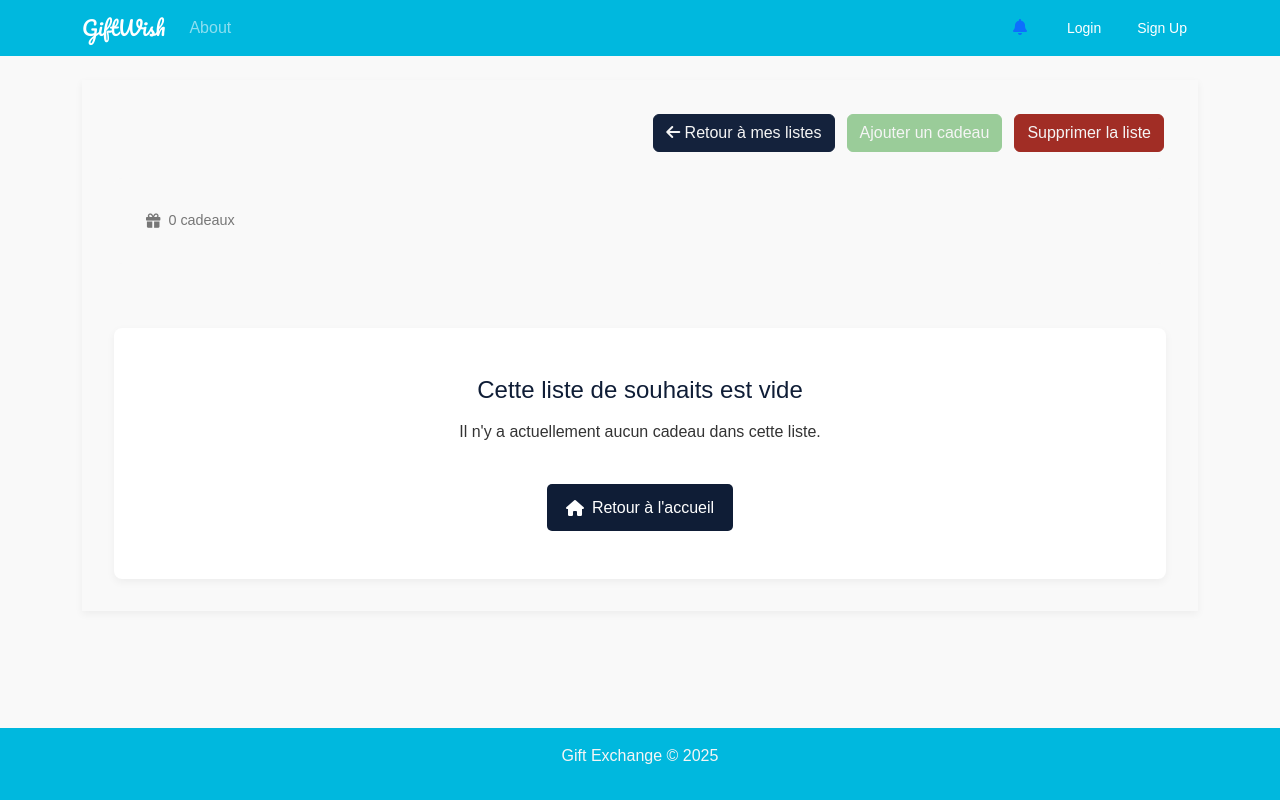
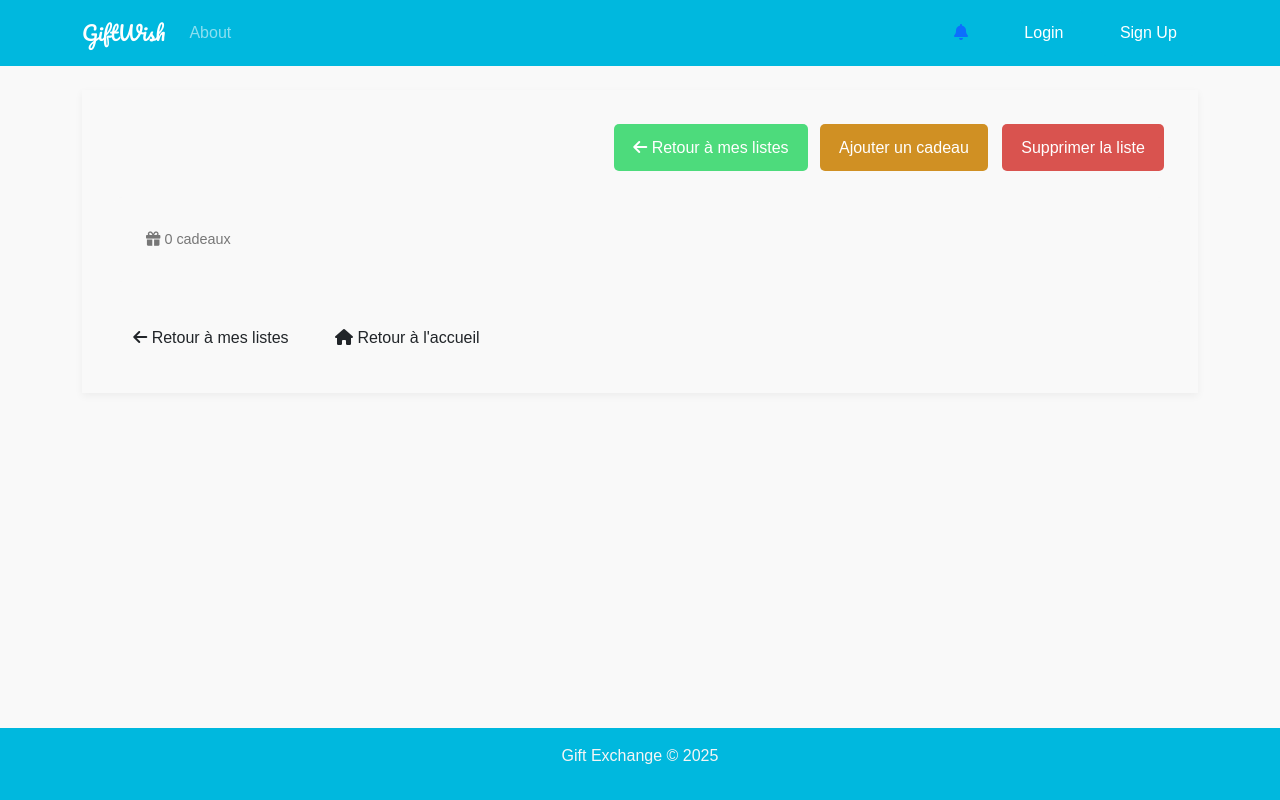
Before and after one commit to nawalchahboune/projetUEG, a Symfony app: template templates/wishlist/index.html.twig in a window 1280 px wide. Run offline with Twig, Linux system fonts and the light colour scheme; the template is opened without the code that fills it, so the values that code supplies are empty; some libraries are stand-ins or nearby versions.

Commit message:
restrictions ajouter cadeau / supprimer

```diff
--- a/templates/wishlist/index.html.twig
+++ b/templates/wishlist/index.html.twig
@@ -10,7 +10,6 @@
             margin: 0 auto;
             padding: 2rem;
             box-shadow: 0 3px 8px rgba(0,0,0,0.05);
-
         }
 
         .shared-header {
@@ -24,15 +23,8 @@
         .shared-title {
             font-size: 2.5rem;
             font-weight: 700;
-        color: #0f1d36;
+            color:rgb(0, 0, 0);
             margin-bottom: 1rem;
-    }
-
-    .shared-description {
-        color: #666;
-        font-size: 1.1rem;
-        max-width: 800px;
-        margin: 0 auto 1.5rem;
         }
 
         .shared-meta {
@@ -42,350 +34,56 @@
             font-size: 0.9rem;
         }
 
-    .shared-meta-item {
+        .btn-group-actions {
             display: flex;
+            flex-wrap: wrap;
+            gap: 10px;
+            justify-content: flex-end;
             align-items: center;
-        gap: 0.5rem;
         }
 
-    .user-info {
-        background-color: white;
-        padding: 1rem 2rem;
-        border-radius: 50px;
-        display: inline-flex;
-        align-items: center;
-        gap: 1rem;
-        margin: 1.5rem auto;
-        box-shadow: 0 3px 8px rgba(0,0,0,0.05);
-    }
-
-    .user-avatar {
-        width: 40px;
-        height: 40px;
-        border-radius: 50%;
-        object-fit: cover;
-    }
-
-    .user-name {
-        font-weight: 600;
-        color: #0f1d36;
-    }
-
-    /* Items grid */
-    .items-grid {
-        display: grid;
-        grid-template-columns: repeat(auto-fill, minmax(300px, 1fr));
-        gap: 2rem;
-    }
-
-    .item-card {
-        border: 1px solid #e0e0e0;
-        border-radius: 8px;
-        overflow: hidden;
-        background-color: white;
-        box-shadow: 0 3px 8px rgba(0,0,0,0.05);
-        display: flex;
-        flex-direction: column;
-        position: relative;
-    }
-
-    .item-image-container {
-        position: relative;
-        height: 180px;
-        overflow: hidden;
-    }
-
-    .item-image {
-        width: 100%;
-        height: 100%;
-        object-fit: cover;
-        transition: transform 0.3s ease;
-    }
-
-    .item-card:hover .item-image {
-        transform: scale(1.05);
-    }
-
-    .item-price {
-        position: absolute;
-        top: 1rem;
-        right: 1rem;
-        background-color: #0f1d36;
-        color: white;
-        padding: 0.4rem 0.8rem;
-        border-radius: 20px;
-        font-weight: 600;
-        font-size: 0.9rem;
-    }
-
-
-    .item-status {
-        position: absolute;
-        top: 1rem;
-        left: 1rem;
-        padding: 0.3rem 0.7rem;
-        border-radius: 20px;
-        font-weight: 500;
-        font-size: 0.8rem;
-        z-index: 1;
-    }
-
-    .status-available {
-        background-color: #e3f7e3;
-        color: #2c7a2c;
-    }
-
-    .status-purchased {
-        background-color: #ffe9e9;
-        color: #c53030;
-    }
-
-    .purchased-overlay {
-        position: absolute;
-        top: 0;
-        left: 0;
-        width: 100%;
-        height: 100%;
-        background-color: rgba(0, 0, 0, 0.5);
-        display: flex;
-        justify-content: center;
-        align-items: center;
-        pointer-events: none;
-        z-index: 1;
-    }
-
-    .purchased-text {
-        background-color: #c53030;
-        color: white;
-        padding: 0.5rem 1rem;
-        border-radius: 5px;
-        font-weight: 600;
-        transform: rotate(-15deg);
-        box-shadow: 0 2px 4px rgba(0,0,0,0.2);
-    }
-
-    .item-content {
-        padding: 1.5rem;
-        flex-grow: 1;
-        display: flex;
-        flex-direction: column;
-    }
-
-    .item-name {
-        font-size: 1.2rem;
-        font-weight: 600;
-        color: #0f1d36;
-        margin-bottom: 0.5rem;
-    }
-
-    .item-description {
-        color: #666;
-        font-size: 0.95rem;
-        margin-bottom: 1rem;
-        display: -webkit-box;
-        -webkit-line-clamp: 3;
-        -webkit-box-orient: vertical;
-        overflow: hidden;
-        flex-grow: 1;
-    }
-
-    .item-priority {
-        margin-bottom: 1rem;
-        padding-bottom: 1rem;
-        border-bottom: 1px solid #eee;
-        display: flex;
-        align-items: center;
-        gap: 0.5rem;
-    }
-
-    .priority-label {
-        font-size: 0.85rem;
-        color: #777;
-    }
-
-    .priority-indicator {
-        flex-grow: 1;
-        height: 5px;
-        background-color: #eee;
-        border-radius: 3px;
-        overflow: hidden;
-    }
-
-    .priority-bar {
-        height: 100%;
-        background-color: #0f1d36;
-    }
-
-    .priority-high .priority-bar {
-        width: 100%;
-    }
-
-    .priority-medium .priority-bar {
-        width: 60%;
-    }
-
-    .priority-low .priority-bar {
-        width: 30%;
-    }
-
-    .item-action {
-        margin-top: auto;
-    }
-    .item-actions {
-    position: absolute;
-    top: 1rem;
-    left: 1rem;
-    display: flex;
-    gap: 0.5rem;
-    z-index: 2;
-}
-
-
-
-.item-actions .btn:hover {
-    opacity: 1;
-}
-
-.item-price {
-    position: absolute;
-    top: 1rem;
-    right: 1rem;
-    background-color: #0f1d36;
-    color: white;
-    padding: 0.4rem 0.8rem;
-    border-radius: 20px;
-    font-weight: 600;
-    font-size: 0.9rem;
-    z-index: 2;
-}
-
-    .purchase-btn {
-        width: 100%;
-        padding: 0.8rem;
-        background-color: #0f1d36;
-        color: white;
+        .btn {
+            padding: 0.7rem 1.2rem;
             border: none;
             border-radius: 5px;
             font-size: 1rem;
             cursor: pointer;
             text-decoration: none;
-        display: inline-flex;
-        justify-content: center;
-        align-items: center;
-        gap: 0.5rem;
+            transition: background-color 0.3s ease;
+            white-space: nowrap;
         }
 
-    .purchase-btn:hover {
+        .btn-back {
+            background-color:rgb(77, 219, 124);
+            color: #fff;
+        }
+
+        .btn-back:hover {
+            background-color: #0056b3;
+        }
+
+        .btn-creer {
+            background-color:rgb(208, 144, 35);
+            color: #fff;
+        }
+
+        .btn-creer:hover {
             background-color: #1a2e4c;
         }
 
-    .purchase-btn.disabled {
-        background-color: #ccc;
+        .btn-supprimer {
+            background-color: #d9534f;
+            color: #fff;
+        }
+
+        .btn-supprimer:hover {
+            background-color: #c9302c;
+        }
+
+        .btn-disabled {
+            background-color: #ccc !important;
             cursor: not-allowed;
         }
-
-    .view-btn {
-        width: 100%;
-        padding: 0.8rem;
-        background-color: white;
-        color: #0f1d36;
-        border: 1px solid #0f1d36;
-        border-radius: 5px;
-        font-size: 1rem;
-        cursor: pointer;
-        text-decoration: none;
-        display: inline-flex;
-        justify-content: center;
-        align-items: center;
-        gap: 0.5rem;
-        margin-top: 0.5rem;
-    }
-
-    .view-btn:hover {
-        background-color: #f5f5f5;
-    }
-
-    .empty-wishlist {
-        grid-column: 1 / -1;
-        padding: 3rem;
-        text-align: center;
-        background-color: white;
-        border-radius: 8px;
-        box-shadow: 0 3px 8px rgba(0,0,0,0.05);
-        margin-top: 2rem;
-    }
-
-    .empty-title {
-        font-size: 1.5rem;
-        color: #0f1d36;
-        margin-bottom: 1rem;
-    }
-
-    .return-home {
-        padding: 0.7rem 1.2rem;
-        background-color: #0f1d36;
-        color: white;
-        border: none;
-        border-radius: 5px;
-        font-size: 1rem;
-        cursor: pointer;
-        text-decoration: none;
-        display: inline-flex;
-        align-items: center;
-        gap: 0.5rem;
-        margin-top: 1.5rem;
-    }
-
-    .return-home:hover {
-        background-color: #1a2e4c;
-    }
-
-    .share-options {
-        display: flex;
-        justify-content: center;
-        gap: 1rem;
-        margin: 2rem 0;
-    }
-
-    .share-btn {
-        padding: 0.7rem 1.2rem;
-        background-color: white;
-        border-radius: 5px;
-        display: flex;
-        align-items: center;
-        gap: 0.5rem;
-        cursor: pointer;
-        border: 1px solid #ddd;
-        transition: transform 0.2s ease, box-shadow 0.2s ease;
-    }
-
-    .share-btn:hover {
-        transform: translateY(-2px);
-        box-shadow: 0 3px 8px rgba(0,0,0,0.1);
-    }
-
-    /* Button colors for different platforms */
-    .share-facebook {
-        color: #3b5998;
-    }
-
-    .share-twitter {
-        color: #1da1f2;
-    }
-
-    .share-whatsapp {
-        color: #25d366;
-    }
-
-    .share-email {
-        color: #c53030;
-    }
-
-    .share-link {
-        color: #0f1d36;
-
-    }
-
     </style>
 {% endblock %}
 
@@ -394,31 +92,37 @@
     <div class="d-flex justify-content-between align-items-center mb-4">
         <h1 class="shared-title mb-0">
             {{ wishlist.name }}
-            {% if wishlist.isExpired() %}<span class="badge bg-secondary">Expirée</span>{% endif %}
+            {% if wishlist.isExpired() %}
+                <span class="badge bg-secondary">Expirée</span>
+            {% endif %}
         </h1>
 
-        <div class="d-flex gap-2">
-            <a href="{{ path('app_wishlists_index') }}" class="btn back-to-lists-btn">
+        <div class="btn-group-actions">
+            <a href="{{ path('app_wishlists_index') }}" class="btn btn-back">
                 <i class="fas fa-arrow-left"></i> Retour à mes listes
             </a>
 
-            {% if not wishlist.isExpired() %}
+            {% if not wishlist.isExpired() and (wishlist.owner == app.user or app.user in wishlist.collaborators) %}
                 <a href="{{ path('add_item', {'idWishlist': wishlist.id}) }}" class="btn btn-creer">
                     Ajouter un cadeau
                 </a>
             {% else %}
-                <button class="btn btn-creer opacity-50" disabled>
+                <button class="btn btn-creer btn-disabled" disabled>
                     Ajouter un cadeau
                 </button>
             {% endif %}
 
-            <form method="post" action="{{ path('app_wishlist_delete_wishlist', {'id': wishlist.id}) }}" onsubmit="return confirm('Êtes-vous sûr de vouloir supprimer cette liste?');" style="display: inline;">
+            {% if wishlist.owner == app.user %}
+                <form method="post" action="{{ path('app_wishlist_delete_wishlist', {'id': wishlist.id}) }}"
+                    onsubmit="return confirm('Êtes-vous sûr de vouloir supprimer cette liste?');" style="margin: 0;">
                     <input type="hidden" name="_token" value="{{ csrf_token('delete' ~ wishlist.id) }}">
                     <button type="submit" class="btn btn-supprimer">
                         Supprimer la liste
                     </button>
                 </form>
+            {% endif %}
         </div>
+
     </div>
 
     <div class="shared-header">
@@ -433,16 +137,12 @@
     <div class="items-grid">
         {% if items|length > 0 %}
             {% for item in items %}
-
                 <div class="item-card">
                     <div class="item-image-container">
                         {% if aim is defined and aim == 'toBuy' and (not item.hasPurchased) %}
-                                <button
-                                class="btn btn-primary"
-                                onclick="window.location.href='{{ path('gift_proof_form', {'id': item.id}) }}'">
-                                Add Prooft
+                            <button class="btn btn-primary" onclick="window.location.href='{{ path('gift_proof_form', {'id': item.id}) }}'">
+                                Add Proof
                             </button>
-
                         {% endif %}
                         {% if item.price %}
                             <div class="item-price">{{ item.price|number_format(2, ',', ' ') }} €</div>
@@ -451,12 +151,10 @@
                             <a href="{{ path('delete_item', {'idWishlist': wishlist.id, 'idItem': item.id}) }}" class="delete-btn" onclick="return confirm('Are you sure you want to delete this item?');">
                             </a>
                         {% endif %}
-
                         <div class="item-actions">
                             <a href="{{ path('edit_item', {'idWishlist': wishlist.id, 'idItem': item.id}) }}" class="btn btn-icon btn-creer">
                                 <i class="fas fa-edit"></i>
                             </a>
-
                             <a href="{{ path('delete_item', {'idWishlist': wishlist.id, 'idItem': item.id}) }}" class="btn btn-icon btn-supprimer" onclick="return confirm('Êtes-vous sûr de vouloir supprimer cet article ?');">
                                 <i class="fas fa-trash"></i>
                             </a>
@@ -477,30 +175,24 @@
                                 <a href="{{ item.url }}" target="_blank" class="view-btn">
                                     <i class="fas fa-shopping-cart"></i> Voir en boutique
                                 </a>
-
                             {% else %}
-                                <p class="view-btn" > Aucun URL n'est fournie!</p>
+                                <p class="view-btn">Aucun URL n'est fourni!</p>
                             {% endif %}
                         </div>
                     </div>
                 </div>
             {% endfor %}
         {% else %}
-            <div class="empty-wishlist">
-                <h2 class="empty-title">Cette liste de souhaits est vide</h2>
-                <p>Il n'y a actuellement aucun cadeau dans cette liste.</p>
-                <a href="{{ path('app_home') }}" class="return-home">
+            <div class="d-flex gap-2">
+                <a href="{{ path('app_wishlists_index') }}" class="btn btn-retour">
+                    <i class="fas fa-arrow-left"></i> Retour à mes listes
+                </a>
+                <a href="{{ path('app_home') }}" class="btn btn-retour">
                     <i class="fas fa-home"></i> Retour à l'accueil
                 </a>
             </div>
+
         {% endif %}
     </div>
 </div>
 {% endblock %}
-
-{% block javascripts %}
-{{ parent() }}
-<script>
-    // [Previous JavaScript remains the same]
-</script>
-{% endblock %}
```
Lines whose indentation alone changed are shown as unchanged.
